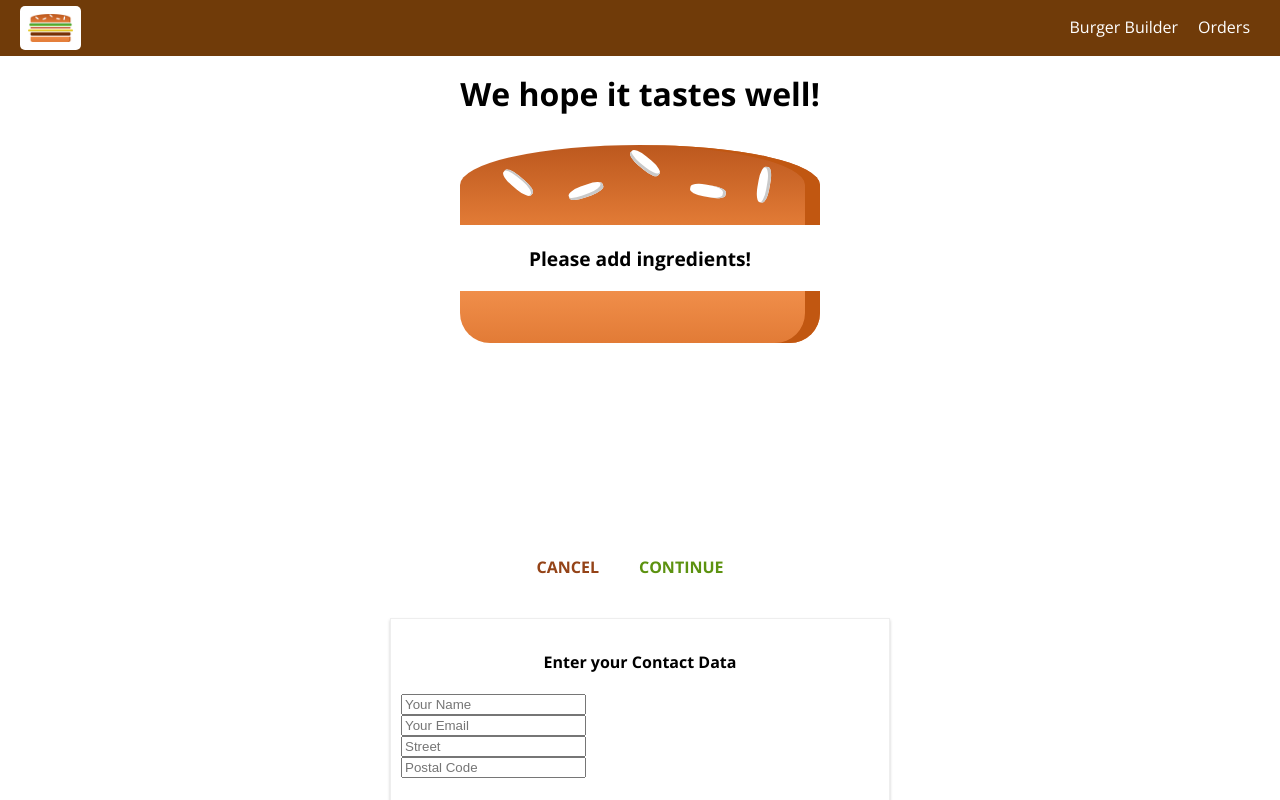
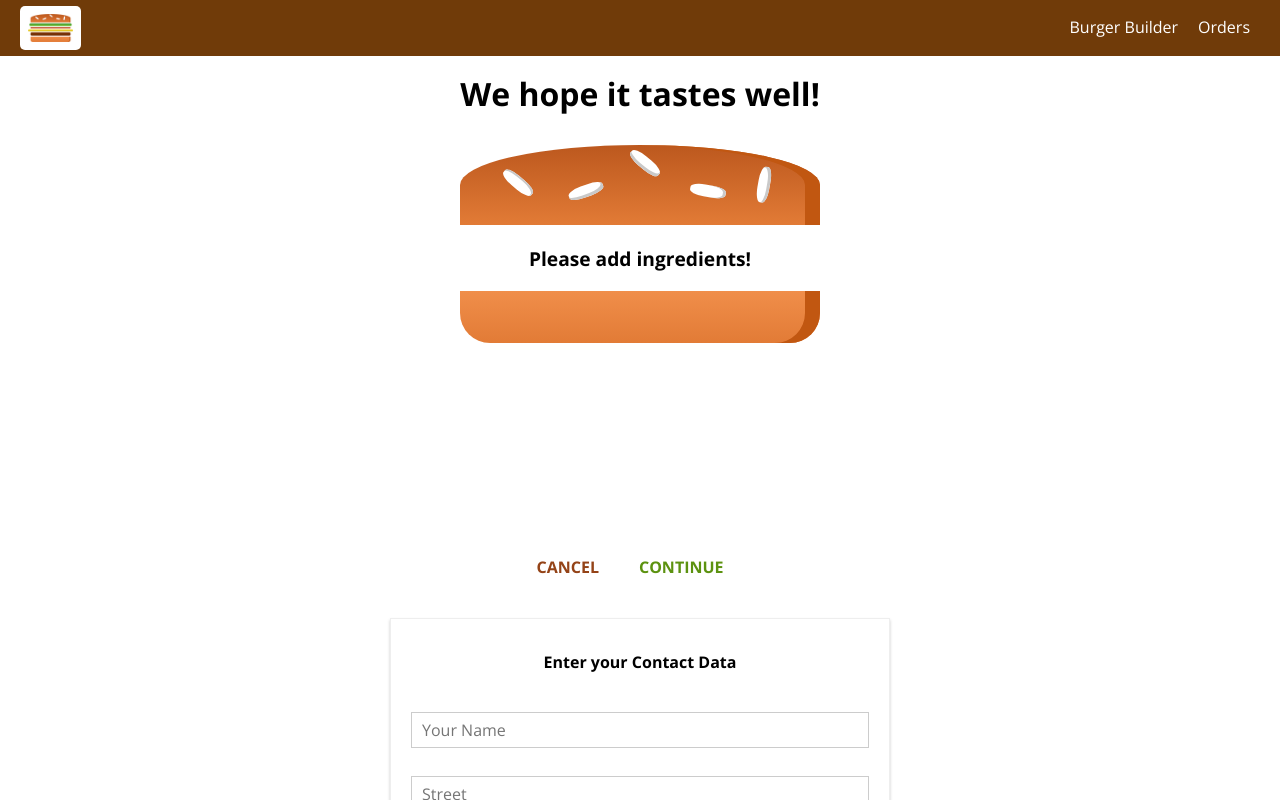
Before and after one commit to alangenfelds/react-burger-builder, a React app: page /checkout in a window 1280 px wide. Both pictures are taken after a click on the button "CONTINUE". Shown: the top 800 px of the page. Built offline with nearby package versions, Linux system fonts and the light colour scheme.

Commit message:
added form validations

```diff
--- a/src/components/UI/Button/Button.css
+++ b/src/components/UI/Button/Button.css
@@ -15,6 +15,11 @@
     padding-left: 0;
 }
 
+.Button:disabled {
+    color: #ccc;
+    cursor: not-allowed;
+}
+
 .Success {
     color: #5C9210;
 }
--- a/src/components/UI/Button/Button.js
+++ b/src/components/UI/Button/Button.js
@@ -3,7 +3,9 @@ import React from 'react';
 import classes from './Button.css';
 
 const button = (props) => (
-   <button className={[ classes.Button, classes[props.btnType] ].join(" ")}
+   <button
+        disabled={props.disabled}
+        className={[ classes.Button, classes[props.btnType] ].join(" ")}
         onClick={props.clicked}>
         {props.children}
     </button>
--- /dev/null
+++ b/src/components/UI/Input/Input.css
@@ -0,0 +1,37 @@
+.Input {
+    width: 100%;
+    padding: 10px;
+    box-sizing: border-box;
+}
+
+.Label {
+    font-weight: bold;
+    display: block;
+    margin-bottom: 8px;
+}
+
+.InputElement {
+    outline: none;
+    border: 1px solid #ccc;
+    background-color: white;
+    font: inherit;
+    padding: 6px 10px;
+    display: block;
+    width: 100%;
+    box-sizing: border-box;
+}
+
+.InputElement:focus {
+    outline: none;
+    background-color: #ccc;
+}
+
+.Invalid {
+    border: 1px solid red;
+    background-color: #fda49a;
+}
+
+.ValidationError {
+    color: red;
+    margin: 5px 0;
+}
--- /dev/null
+++ b/src/components/UI/Input/Input.js
@@ -0,0 +1,72 @@
+import React from "react";
+
+import classes from './Input.css';
+
+const input = props => {
+
+    let inputElement = null;
+    const inputClasses = [classes.InputElement]
+
+    if (props.touched && props.invalid && props.shouldValidate) {
+        inputClasses.push(classes.Invalid)
+    }
+
+    switch (props.elementType) {
+        case ('input'):
+            inputElement = <input
+            className={inputClasses.join(' ')}
+            {...props.elementConfig}
+            value={props.value}
+            onChange={props.changed}/>;
+            break;
+
+        case ('textarea'):
+            inputElement = <textarea
+            className={inputClasses.join(' ')}
+            {...props.elementConfig}
+            value={props.value}
+            onChange={props.changed}/>;
+            break;
+
+        case ('select'):
+            inputElement = (
+            <select
+                className={inputClasses.join(' ')}
+                value={props.value}
+                onChange={props.changed}>
+                {props.elementConfig.options.map(option => (
+                        <option key={option.value} value={option.value}>
+                            {option.displayValue}
+                        </option>
+                ))}
+            </select>
+            );
+            break;
+
+        default:
+            inputElement = <input
+            className={inputClasses.join(' ')}
+            {...props.elementConfig}
+            value={props.value}
+            onChange={props.changed}/>;
+            break;
+    }
+
+    let validationError = null;
+    if (props.touched && props.invalid) {
+        validationError =
+            <p className={classes.ValidationError}>
+                Please enter a valid {props.valueType}
+            </p>;
+    }
+
+  return (
+    <div className={classes.Input}>
+        <label className={classes.Label}>{props.label}</label>
+        {inputElement}
+        {validationError}
+    </div>
+  );
+};
+
+export default input;
--- a/src/containers/Checkout/ContactData/ContactData.css
+++ b/src/containers/Checkout/ContactData/ContactData.css
@@ -8,10 +8,6 @@
     box-sizing: border-box;
 }
 
-.Input {
-    display: block;
-}
-
 @media (min-width: 600px) {
     .ContactData {
         width: 500px;
--- a/src/containers/Checkout/ContactData/ContactData.js
+++ b/src/containers/Checkout/ContactData/ContactData.js
@@ -1,43 +1,118 @@
-import React, {Component} from 'react'
+import React, { Component } from "react";
 
-import classes from './ContactData.css';
-import Button from '../../../components/UI/Button/Button';
-import Spinner from '../../../components/UI/Spinner/Spinner';
-import axios from '../../../axios-orders';
+import classes from "./ContactData.css";
+import Button from "../../../components/UI/Button/Button";
+import Spinner from "../../../components/UI/Spinner/Spinner";
+import axios from "../../../axios-orders";
+import Input from "../../../components/UI/Input/Input";
 
 class ContactData extends Component {
   state = {
-        name: '',
-        email: '',
-        address: {
-            street: '',
-            postalCode: ''
+    orderForm: {
+      name: {
+        elementType: "input",
+        elementConfig: {
+          type: "text",
+          placeholder: "Your Name"
         },
-        loading: false,
+        value: "",
+        valueType: "Name",
+        validation: {
+            required: true
+        },
+        valid: false,
+        touched: false
+      },
+      street: {
+        elementType: "input",
+        elementConfig: {
+          type: "text",
+          placeholder: "Street"
+        },
+        value: "",
+        valueType: "Street name",
+        validation: {
+            required: true
+        },
+        valid: false,
+        touched: false
+      },
+      zipCode: {
+        elementType: "input",
+        elementConfig: {
+          type: "text",
+          placeholder: "Postal code"
+        },
+        value: "",
+        valueType: "Postal code",
+        validation: {
+            required: true,
+            minLength: 5,
+            maxLength: 5
+        },
+        valid: false,
+        touched: false
+      },
+      country: {
+        elementType: "input",
+        elementConfig: {
+          type: "text",
+          placeholder: "Country"
+        },
+        value: "",
+        valueType: "Country name",
+        validation: {
+            required: true
+        },
+        valid: false,
+        touched: false
+      },
+      email: {
+        elementType: "input",
+        elementConfig: {
+          type: "email",
+          placeholder: "Your E-Mail"
+        },
+        value: "",
+        valueType: "E-Mail address",
+        validation: {
+            required: true
+        },
+        valid: false,
+        touched: false
+      },
+      deliveryMethod: {
+        elementType: "select",
+        elementConfig: {
+          options: [{value: 'fastest', displayValue: 'Fastest'},
+                    {value: 'cheapest', displayValue: 'Cheapest'}]
+        },
+        value: "fastest",
+        validation: {},
+        valid: true
       }
+    },
+    formIsValid: false,
+    loading: false
+  };
 
-    orderHandler = (event) => {
+  orderHandler = event => {
     event.preventDefault();
     console.log(this.props.ingredients);
 
     this.setState({ loading: true });
 
-        // this.setState({purchasing: false});
-    // alert('You continue');
+    const formData = {};
+
+    for (let key in this.state.orderForm) {
+        formData[key] = this.state.orderForm[key].value
+    }
+
 
     const order = {
       ingredients: this.props.ingredients,
       price: this.props.price,
-      customer: {
-        name: "Artur Lan",
-        address: {
-          street: "Some Address",
-          zipCode: "1223",
-          country: "Latvia"
-        },
-        email: "test@example.com"
-      },
-      deliveryMethod: "fastest"
+      orderData: formData
     };
 
     axios
@@ -45,26 +120,98 @@ class ContactData extends Component {
       .then(response => {
         console.log(response);
         this.setState({
-          loading: false,
+          loading: false
         });
-        this.props.history.push('/');
+        this.props.history.push("/");
       })
       .catch(error => {
         console.log(error);
         this.setState({
-          loading: false,
+          loading: false
         });
       });
+  };
+
+  checkValidity(value, rules) {
+    let isValid = true;
+
+    if (!rules) return true;
+
+    if (rules.required) {
+      isValid = value.trim() !== '' && isValid;
+    }
+
+    if (rules.minLength) {
+      isValid = value.length >= rules.minLength && isValid;
+    }
+
+    if (rules.maxLength) {
+      isValid = value.length <= rules.maxLength && isValid;
+    }
+
+    return isValid;
+  }
+
+  inputChangedHandler = (event, inputIdentifier) => {
+    // console.log(inputIdentifier + ":" + event.target.value);
+
+    const updatedOrderForm = {
+        ...this.state.orderForm
+    }
+
+    const updatedFormElement = { ...updatedOrderForm[inputIdentifier] };
+
+    updatedFormElement.value = event.target.value;
+
+    updatedFormElement.touched = true;
+
+    updatedFormElement.valid =
+      this.checkValidity(updatedFormElement.value,updatedFormElement.validation)
+
+    updatedOrderForm[inputIdentifier] = updatedFormElement;
+
+    let formIsValid = true;
+    for (let key in updatedOrderForm) {
+      formIsValid = updatedOrderForm[key].valid && formIsValid;
+    }
+
+    this.setState({
+        orderForm: updatedOrderForm,
+        formIsValid: formIsValid
+    })
   }
 
   render() {
+
+    const formElementsArray = [];
+    for (let key in this.state.orderForm) {
+        formElementsArray.push({
+            id: key,
+            config: this.state.orderForm[key]
+        })
+    }
+
+
     let form = (
-            <form>
-                <input className={classes.Input} type="text" name="name" placeholder="Your Name"></input>
-                <input className={classes.Input} type="email" name="email" placeholder="Your Email"></input>
-                <input className={classes.Input} type="text" name="street" placeholder="Street"></input>
-                <input className={classes.Input} type="text" name="postal" placeholder="Postal Code"></input>
-                <Button btnType="Success" clicked={this.orderHandler}>ORDER</Button>
+      <form onSubmit={this.orderHandler}>
+        {formElementsArray.map(el => {
+            return(
+            <Input
+                key={el.id}
+                elementType={el.config.elementType}
+                elementConfig={el.config.elementConfig}
+                value={el.config.value}
+                valueType={el.config.valueType}
+                invalid={!el.config.valid}
+                shouldValidate={el.config.validation}
+                touched={el.config.touched}
+                changed={(event) => this.inputChangedHandler(event, el.id)}
+                />
+                );
+        })}
+        <Button btnType="Success" disabled={!this.state.formIsValid}>
+          ORDER
+        </Button>
       </form>
     );
     if (this.state.loading) {
@@ -75,9 +222,8 @@ class ContactData extends Component {
         <h4>Enter your Contact Data</h4>
         {form}
       </div>
-        )
+    );
   }
-
 }
 
 export default ContactData;
```
Lines whose indentation alone changed are shown as unchanged.
